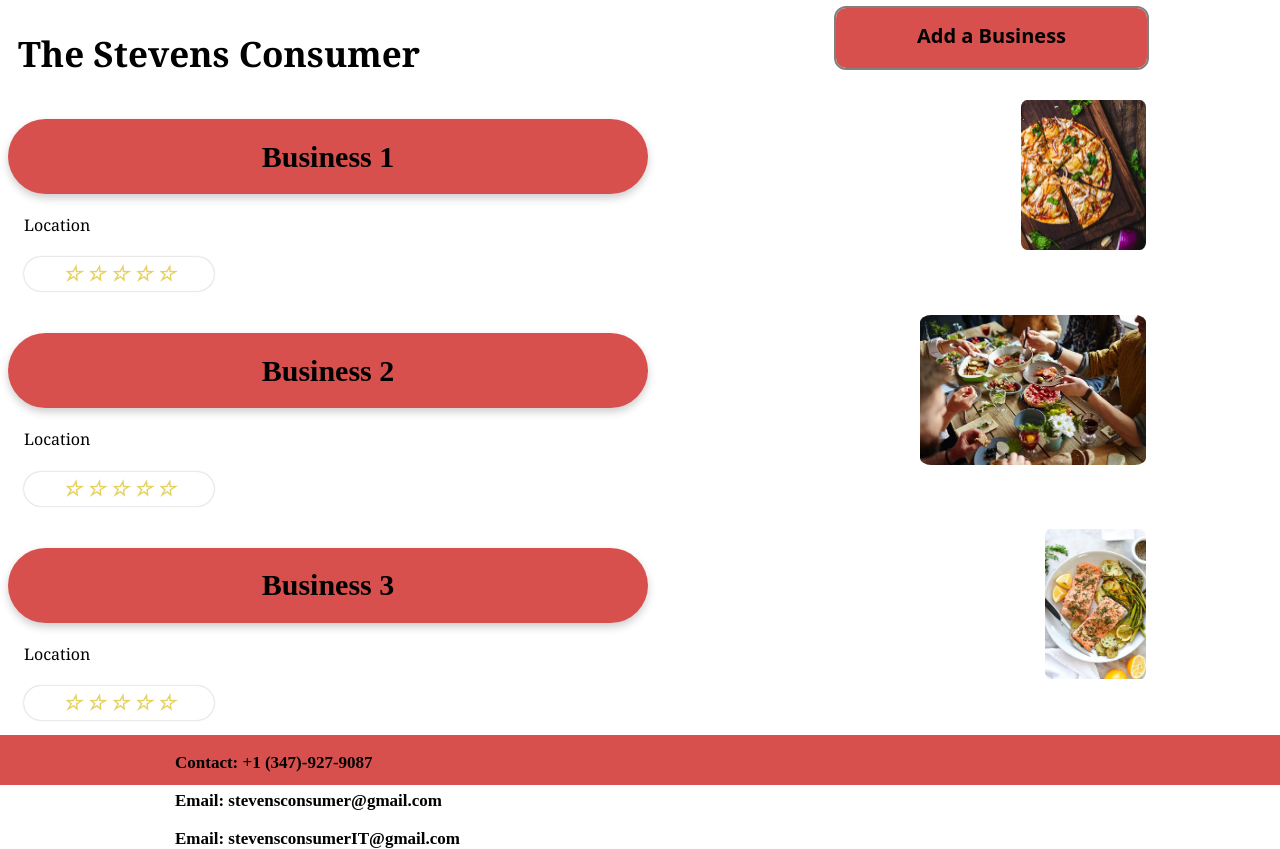
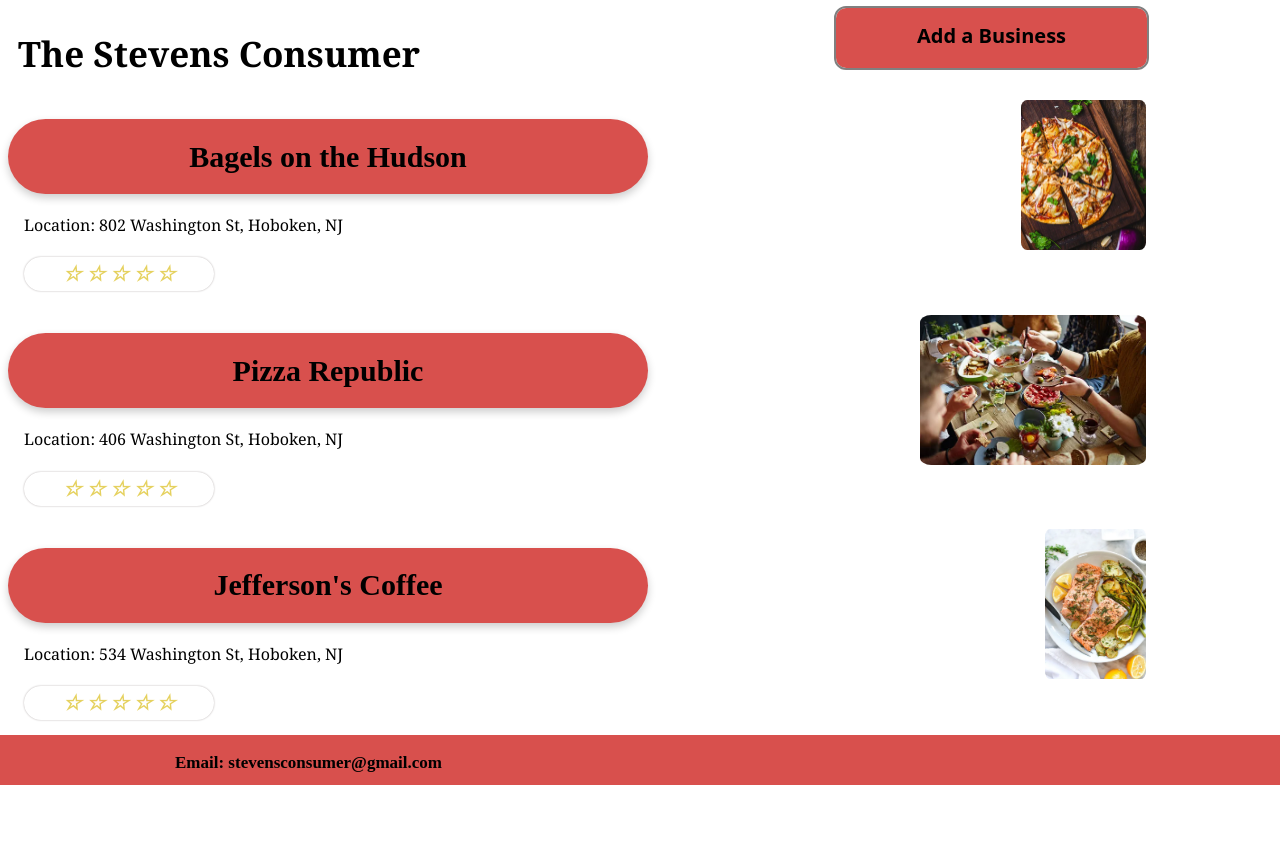
Before and after one commit to aswit1/CS_146_Group3_Website, a plain HTML site: page index.html in a window 1280 px wide. Shown: the top 849 px of the page. After the commit the page ends 800 px from the top, so only its background shows below. Drawn offline with Linux system fonts and the light colour scheme.

Commit message:
added businesses

```diff
--- a/index.html
+++ b/index.html
@@ -16,9 +16,9 @@
     <img src="images/pizza.jpg" alt="pizza">
     <div class="business card">
         <span>
-            <h3><a href="Business Details/business1.html">Business 1</a></h3>
+            <h3><a href="Business Details/business1.html">Bagels on the Hudson</a></h3>
             <div class="container">
-                <p>Location</p>
+                <p>Location: 802 Washington St, Hoboken, NJ</p>
                 <h4>
                     <div class="rating">
                         <i class="rating__star far fa-star">☆</i>
@@ -34,9 +34,9 @@
     <img src="images/family-dinner.jpg" alt="family-dinner">
     <div class="business card">
         <span>
-            <h3><a href="Business Details/business2.html">Business 2</a></h3>
+            <h3><a href="Business Details/business2.html">Pizza Republic</a></h3>
             <div class="container">
-                <p>Location</p>
+                <p>Location: 406 Washington St, Hoboken, NJ</p>
                 <h4>
                     <div class="rating">
                         <i class="rating__star far fa-star">☆</i>
@@ -52,9 +52,9 @@
     <img src="images/salmon.jpg" alt="salmon">
     <div class="business card">
         <span>
-            <h3><a href="Business Details/business3.html">Business 3</a></h3>
+            <h3><a href="Business Details/business3.html">Jefferson's Coffee</a></h3>
             <div class="container">
-                <p>Location</p>
+                <p>Location: 534 Washington St, Hoboken, NJ</p>
                 <h4>
                     <div class="rating">
                         <span class="rating__result"></span>
@@ -71,9 +71,7 @@
     <div id="newBusinessesGoHere">
     </div>
     <footer class="info">
-        <strong><a>Contact: +1 (347)-927-9087</a></strong>
         <strong><a>Email: stevensconsumer@gmail.com</a></strong>
-        <strong><a>Email: stevensconsumerIT@gmail.com</a></strong>
     </footer>
     </div>
 
```
